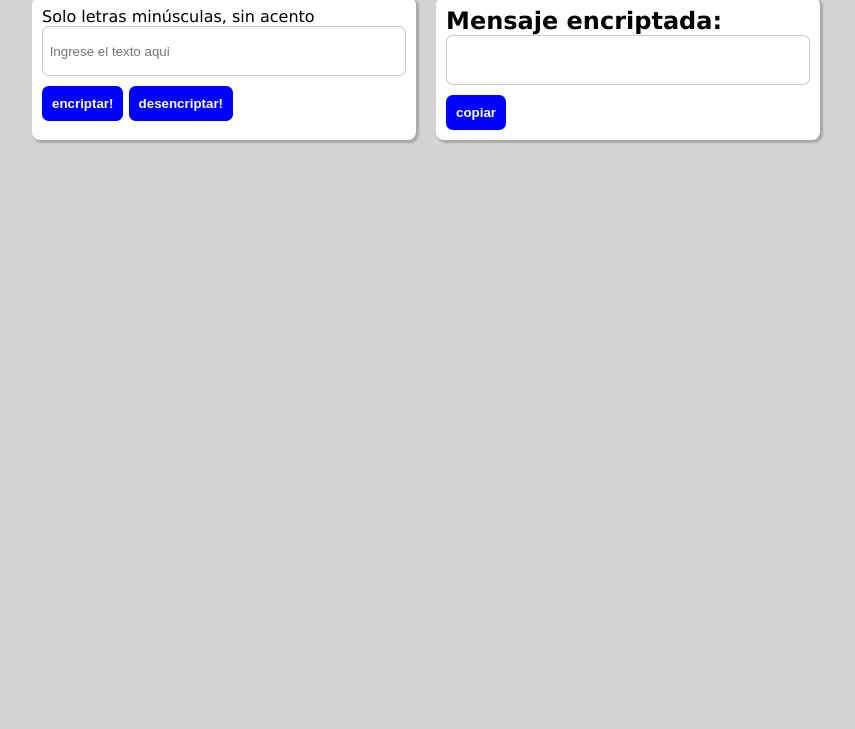
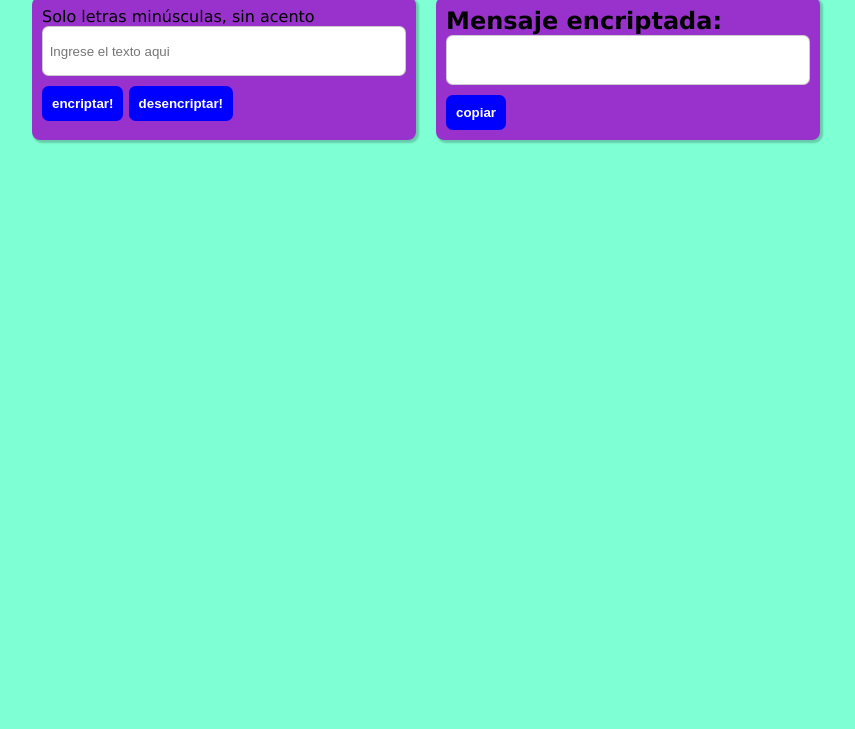
Before and after one commit to Atharindamel/alura-codificador, a plain HTML site: page index.html in a window 1280 px wide. Shown: the part 71-800 px from the top of the page, without its empty margins (214-1069 px from the left). Drawn offline with Linux system fonts and the light colour scheme.

Commit message:
Listo para versión 0.1.0

```diff
--- a/style.css
+++ b/style.css
@@ -5,7 +5,7 @@
 }
 
 body {
-  background-color: lightgray;
+  background-color:aquamarine;
   font-family: Verdana, Geneva, Tahoma, sans-serif;
 }
 
@@ -27,7 +27,7 @@ body {
   padding: 10px;
   margin: 0 10px 0 10px;
   box-shadow: 2px 2px 2px 1px rgba(0, 0, 0, 0.2);
-  background-color: white;
+  background-color:darkorchid;
   border-radius: 0.5em;
   width: 30vw;
   height: auto;
```
